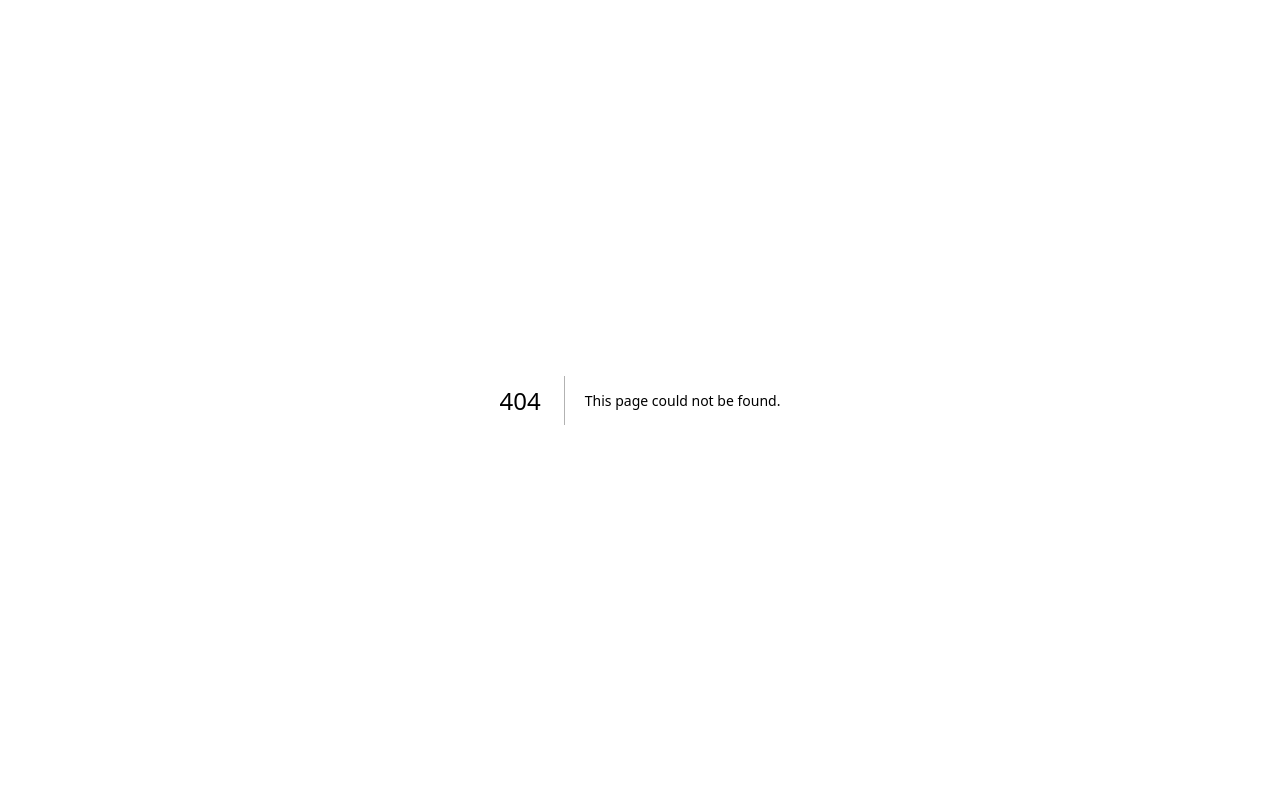
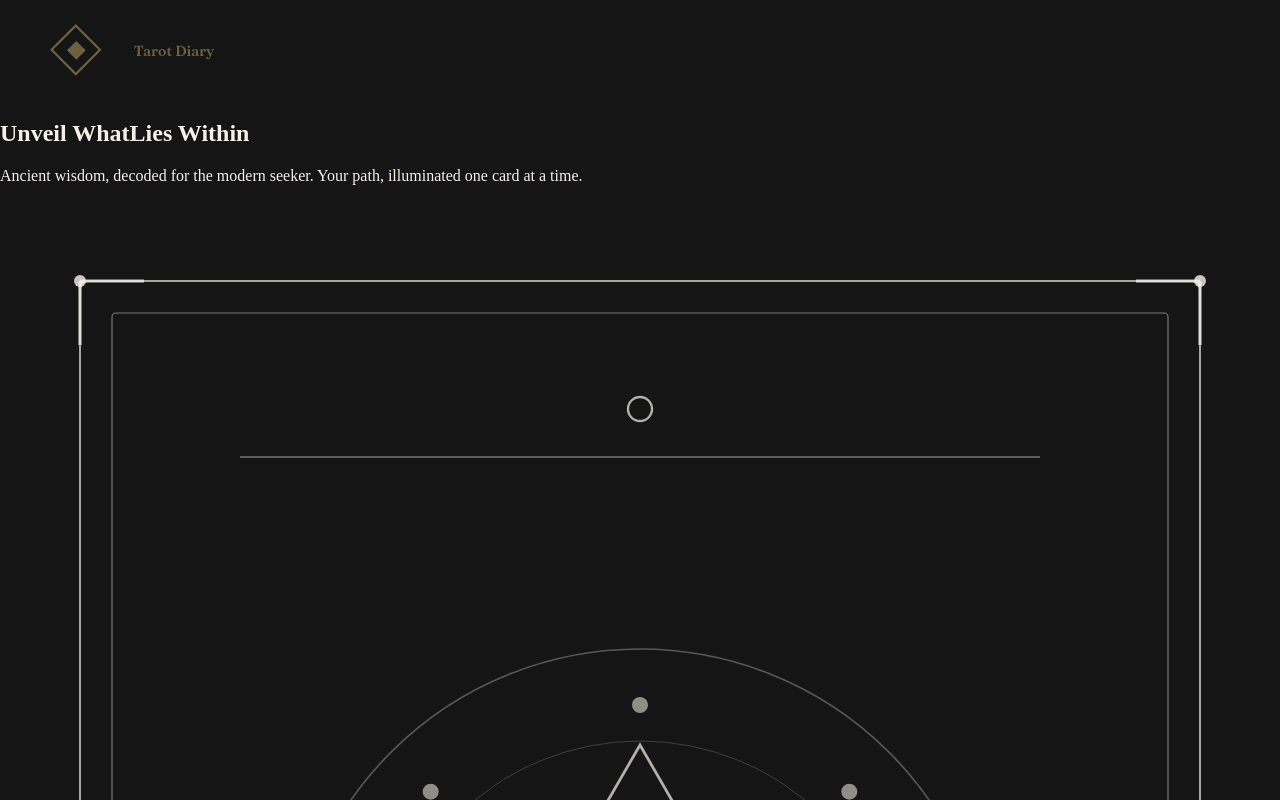
Before and after one commit to ungingeiei/Tarot_Diary, a Next.js app: page /about in a window 1280 px wide. Before the commit this address had no page. Shown: the top 800 px of the page. Built offline with nearby package versions, Linux system fonts and the light colour scheme.

Commit message:
Create about page

```diff
--- /dev/null
+++ b/src/app/about/page.jsx
@@ -0,0 +1,56 @@
+import { TarotCard } from "@/components/TarotVisual";
+
+export default function About() {
+    return (
+        <main className="about-page">
+
+            <nav>
+                <img src="/logo.svg" alt="Tarot Diary Logo" />
+            </nav>
+
+            <section className="about-hero">
+                <div className="about-content">
+                    <h1>
+                        <span>Unveil What</span>
+                        <span>Lies Within</span>
+                    </h1>
+
+                    <div className="about-line"></div>
+
+                    <p>
+                        Ancient wisdom, decoded for the modern seeker.
+                        Your path, illuminated one card at a time.
+                    </p>
+                </div>
+
+                <div className="about-card">
+                    <TarotCard />
+                </div>
+            </section>
+
+            <section className="about-description">
+                <h2>About Tarot Diary</h2>
+                <p>
+                    Tarot Diary is more than a tarot reading website.
+                </p>
+
+                <p>
+                    It is a place where intuition meets reflection, helping users
+                    explore life's questions through the symbolism and wisdom of tarot cards.
+                </p>
+
+                <p>
+                    Whether you seek guidance in love, career, finance, health,
+                    or your relationship with beloved pets, Tarot Diary offers
+                    thoughtful readings designed to inspire self-discovery and personal growth.
+                </p>
+
+                <p>
+                    Created by CloudNarok, Tarot Diary blends mystical tradition
+                    with modern technology to deliver a unique digital tarot experience.
+                </p>
+            </section>
+
+        </main>
+    );
+}
```
